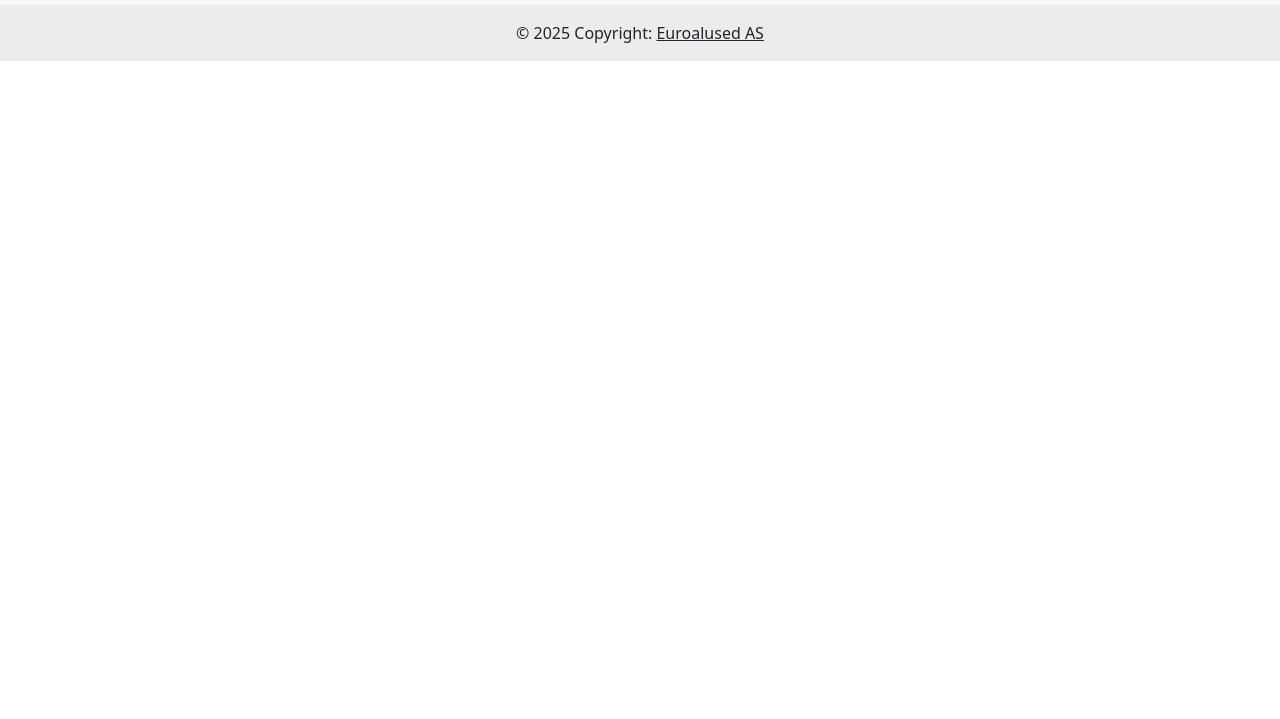
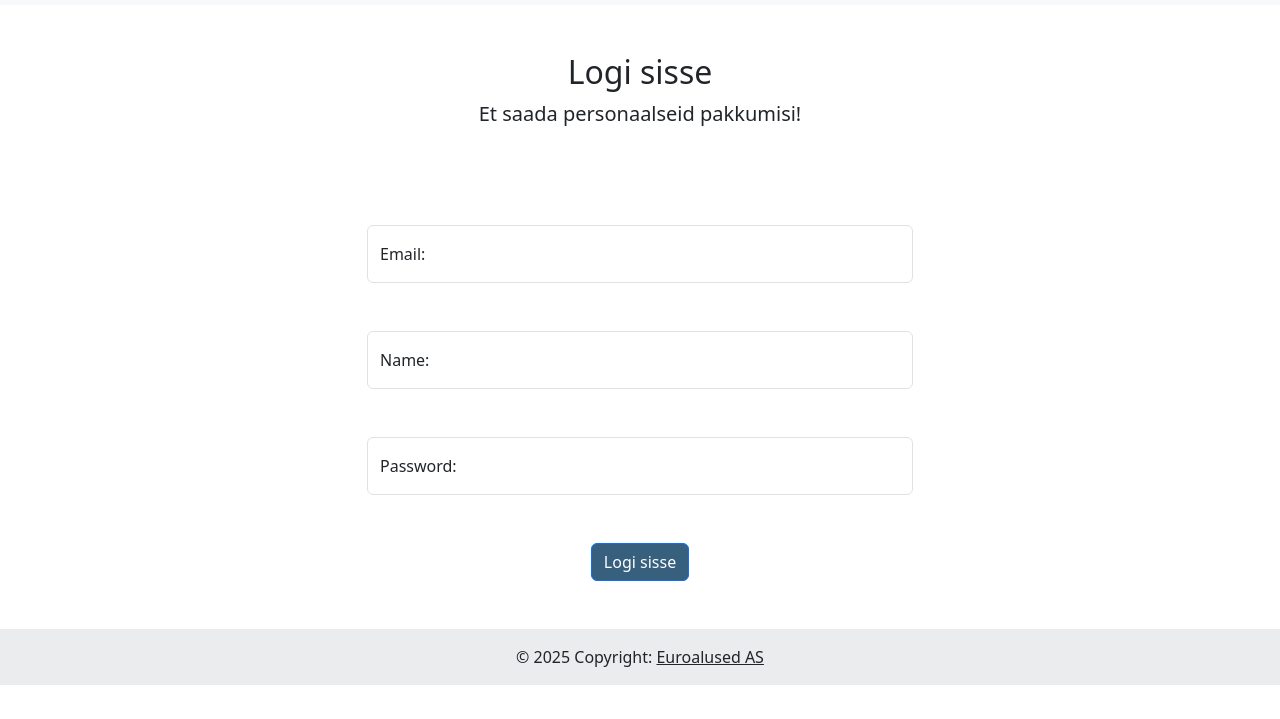
Before and after one commit to GervinAnsi/Hindelised_Veebirakendused, a website: page ULESANNE 2 BOOTSTRAP/login.html in a window 1280 px wide. Shown: the part 81-800 px from the top of the page. Drawn offline with Linux system fonts and the light colour scheme.

Commit message:
Update login.html

```diff
--- a/ULESANNE 2 BOOTSTRAP/login.html
+++ b/ULESANNE 2 BOOTSTRAP/login.html
@@ -12,6 +12,12 @@
     }
     .nav-link {
         color: #000000da;
+    }
+    .btn-primary {
+        background-color: #2e5a79f5;
+    }
+    .modal-title{
+        align-content: center;
     }
     </style>
 </head>
@@ -44,6 +50,79 @@
               </ul>
         </div>
     </nav>
+    <div class="container">
+        <div class="text-center my-5">
+            <h2>Logi sisse</h2>
+            <p class="lead">Et saada personaalseid pakkumisi!</p>
+        </div>
+
+        <div class="row justify-content-center my-5">
+            <div class="col-lg-6">
+                <form action="">
+                    <div class="form-floating my-5">
+                        <input
+                            type="email"
+                            id="email"
+                            placeholder="Sisesta siia email"
+                            class="form-control"
+                        />
+                        <label for="name" class="form-label">Email:</label>
+                    </div>
+                    <div class="form-floating my-5">
+                        <input
+                            type="name"
+                            id="name"
+                            placeholder="Sisesta siia nimi"
+                            class="form-control"
+                        />
+                        <label for="name" class="form-label">Name:</label>
+                    </div>
+                    <div class="form-floating my-5">
+                        <input
+                            type="password"
+                            id="password"
+                            placeholder="Sisesta siia parool"
+                            class="form-control"
+                        />
+                        <label for="name" class="form-label">Password:</label>
+                    </div>
+
+                    <div class="text-center">
+                        <button type="button"
+                         class="btn btn-primary"
+                         data-bs-target="#exampleModal"
+                         data-bs-toggle = "modal">Logi sisse
+                        </button>
+                         <div
+                        class="modal fade"
+                        id="exampleModal"
+                        tabindex="-1"
+                        aria-labelledby="exampleModalLabel"
+                        aria-hidden="true"
+                        >
+                            <div class="modal-dialog">
+                                <div class="modal-content">
+                                    <div class="modal-header">
+                                        <h5 class="modal-title" id="exampleModalLabel">Oled sisse logitud!</h5>
+                                        <button type="button"
+                                        class="btn-close"
+                                        data-bs-dismiss="modal"
+                                        aria-label="close">
+                                        </button>
+                                    </div>
+                                    <div class="modal-body">Laeme personaalseid pakkumisi..</div>
+
+                                </div>
+                            </div>
+                            <div class="spinner-border" role="status">
+                                <span class="visually-hidden">Loading...</span>
+                            </div>
+                        </div>
+                    </div>
+                </form>
+            </div>
+        </div>
+    </div>
         <footer class="bg-body-tertiary text-center text-lg-start">
             <div class="text-center p-3" style="background-color: rgba(0, 0, 0, 0.05);">
               © 2025 Copyright:
```
